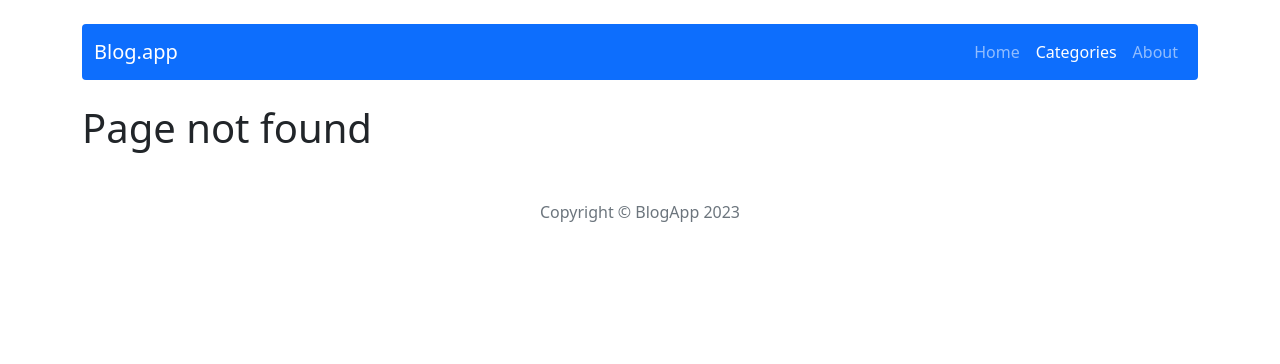
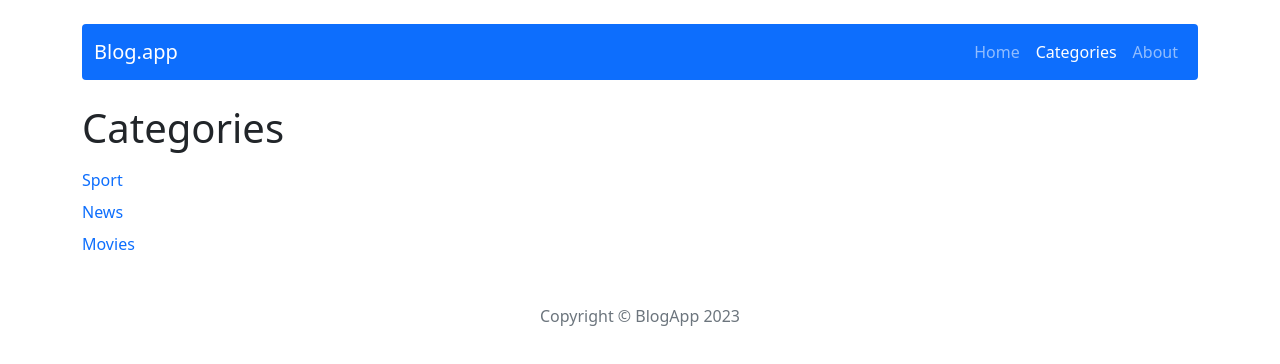
Before and after one commit to ewaolczak/react-blog, a React (Create React App) app: page /categories in a window 1280 px wide. Before the commit this address had no page. Shown: the top 364 px of the page. Built offline with nearby package versions, Linux system fonts and the light colour scheme.

Commit message:
Add category-based selection, but it doesn't work

```diff
--- a/src/App.js
+++ b/src/App.js
@@ -8,6 +8,8 @@ import About from './components/pages/About/About';
 import NotFound from './components/pages/NotFound/NotFound';
 import Header from './components/views/Header/Header';
 import Footer from './components/views/Footer/Footer';
+import Categories from './components/pages/Categories/Categories';
+import CategoryPosts from './components/pages/CategoryPosts/CategoryPosts';
 
 const App = () => {
   return (
@@ -18,6 +20,8 @@ const App = () => {
         <Route path='/post/:id' element={<Post />}></Route>
         <Route path='/post/add' element={<PostAdd />}></Route>
         <Route path='/post/edit/:id' element={<PostEdit />}></Route>
+        <Route path='/categories' element={<Categories />}></Route>
+        <Route path='/categories/:category' element={<CategoryPosts />}></Route>
         <Route path='/about' element={<About />}></Route>
         <Route path='*' element={<NotFound />}></Route>
       </Routes>
--- /dev/null
+++ b/src/components/pages/Categories/Categories.js
@@ -0,0 +1,29 @@
+import React from 'react';
+import { Col, Row } from 'react-bootstrap';
+import { useSelector } from 'react-redux';
+import { Link } from 'react-router-dom';
+import { getCategories } from '../../../redux/categoryRedux';
+
+const Categories = () => {
+  const allCategories = useSelector(getCategories);
+
+  return (
+    <section>
+      <h1>Categories</h1>
+      <Row
+        xs={1}
+        md={1}
+        className='mt-2 g-2 justify-content-center align-items-center'>
+        {allCategories.map((category) => (
+          <Col key={category}>
+            <Link to={`/categories/${category}`} className='text-decoration-none'>
+              {category}
+            </Link>
+          </Col>
+        ))}
+      </Row>
+    </section>
+  );
+};
+
+export default Categories;
--- /dev/null
+++ b/src/components/pages/CategoryPosts/CategoryPosts.js
@@ -0,0 +1,33 @@
+import React from 'react';
+import { Row } from 'react-bootstrap';
+import { useSelector } from 'react-redux';
+import { useParams } from 'react-router-dom';
+import { getPostByCategory } from '../../../redux/categoryRedux';
+import PostSingle from '../Post/Post';
+
+const CategoryPosts = () => {
+  const { category } = useParams;
+  const postsByCategory = useSelector((state) =>
+    getPostByCategory(state, category)
+  );
+  console.log('postsByCategory', postsByCategory);
+
+  return (
+    <section>
+      <Row>
+        {postsByCategory.map((post) => (
+          <PostSingle
+            title={post.title}
+            description={post.shortDescription}
+            content={post.content}
+            date={post.publishedDate}
+            category={post.category}
+            author={post.author}
+            id={post.id}></PostSingle>
+        ))}
+      </Row>
+    </section>
+  );
+};
+
+export default CategoryPosts;
--- a/src/components/pages/Home/Home.js
+++ b/src/components/pages/Home/Home.js
@@ -1,7 +1,7 @@
 import React from 'react';
 import { Link } from 'react-router-dom';
 import { Button } from 'react-bootstrap';
-import PostsContainer from '../../views/PostsContainer/PostsContainer';
+import PostsContainer from '../../pages/PostsContainer/PostsContainer';
 
 const Home = () => {
   return (
--- a/src/redux/categoryRedux.js
+++ b/src/redux/categoryRedux.js
@@ -1,4 +1,6 @@
 export const getCategories = ({ categories }) => categories;
+export const getPostByCategory = ({ posts }, category) =>
+  posts.filter((post) => post.category === category);
 
 const categoryReducer = (statePart = [], action) => {
   switch (action.type) {
```
Also changed, not shown: src/components/pages/PostsContainer/PostsContainer.js (renamed from src/components/views/PostsContainer/PostsContainer.js).
